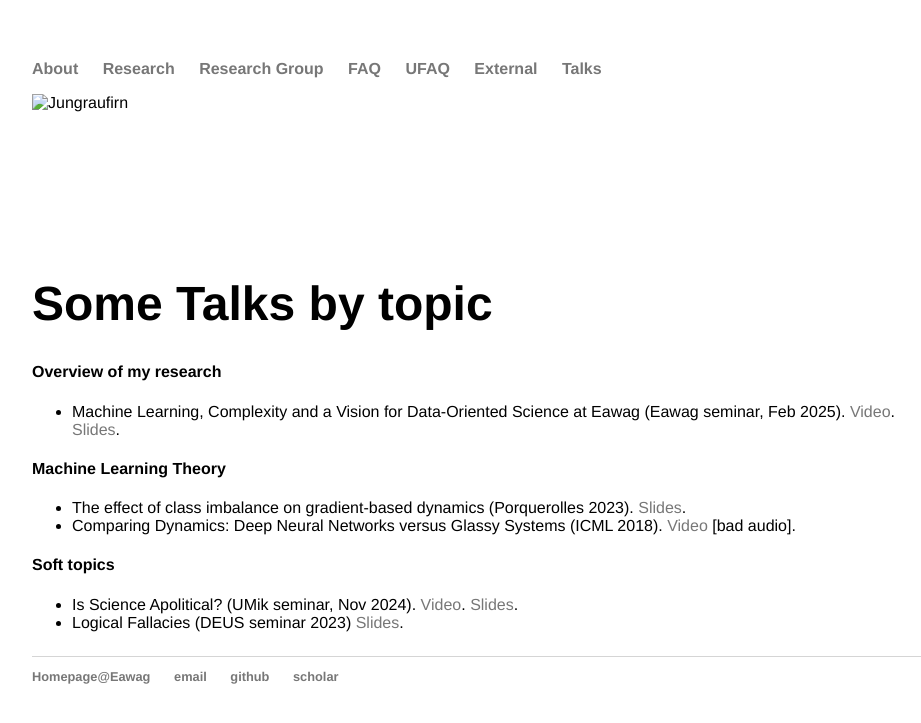
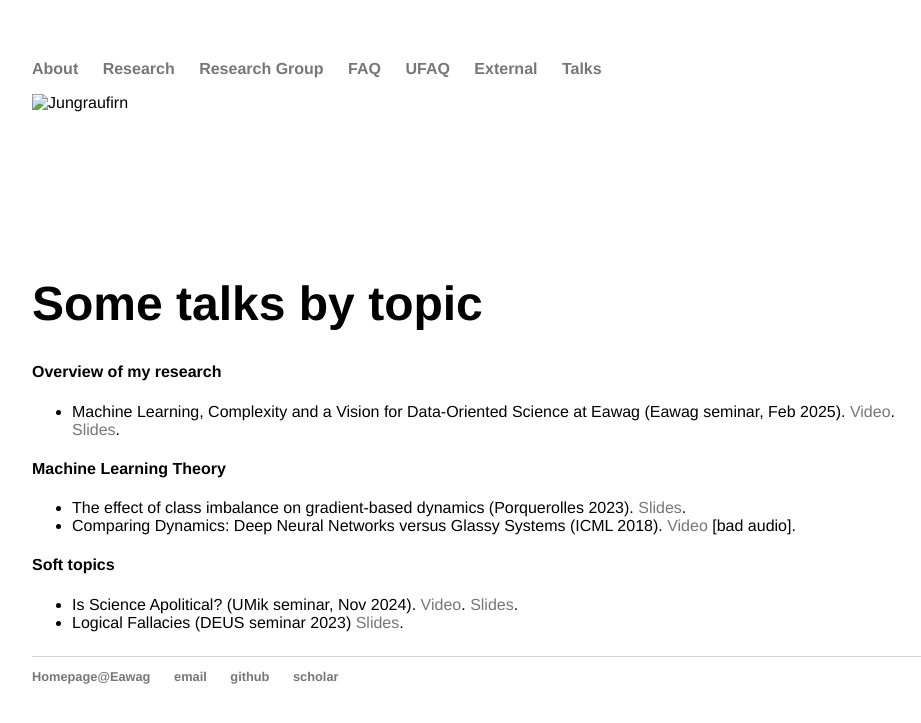
Before and after one commit to mbaityje/mbaityje.github.io, a Jekyll site: the page built from talks/index.html, in a window 1280 px wide. Shown: the top 723 px of the page, without its empty margins (160-1081 px from the left). Built offline with Jekyll 4.4.1, drawn with Linux system fonts in a browser that asks for light colours.

Commit message:
Corrected typo

```diff
--- a/talks/index.html
+++ b/talks/index.html
@@ -4,7 +4,7 @@ title: Talks
 ---
 
 <div class="blurb">
-	<h1> Some Talks by topic</h1>
+	<h1> Some talks by topic</h1>
 	<p>
 		<h4>Overview of my research</h4>
 		<ul>
```
